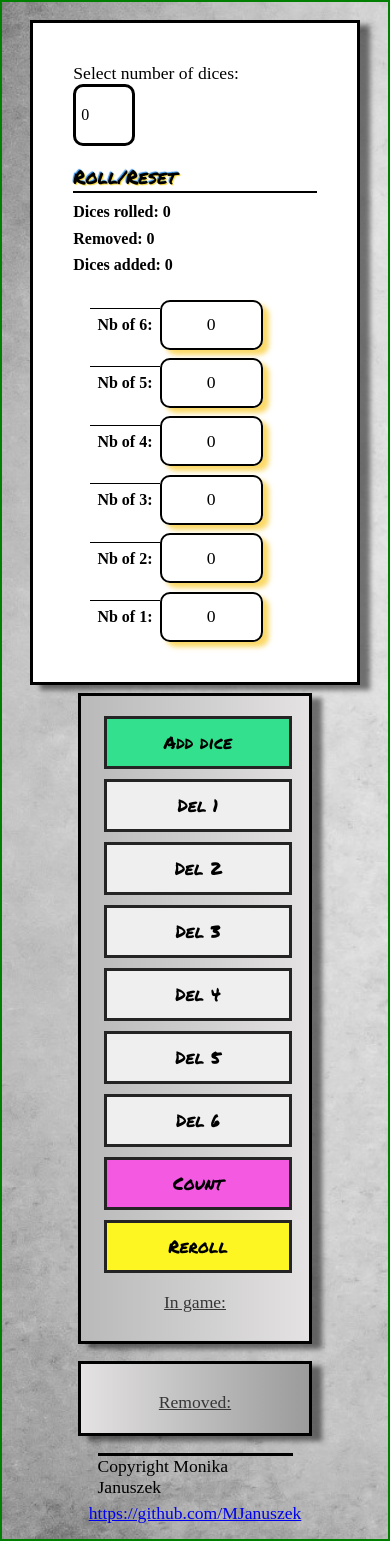
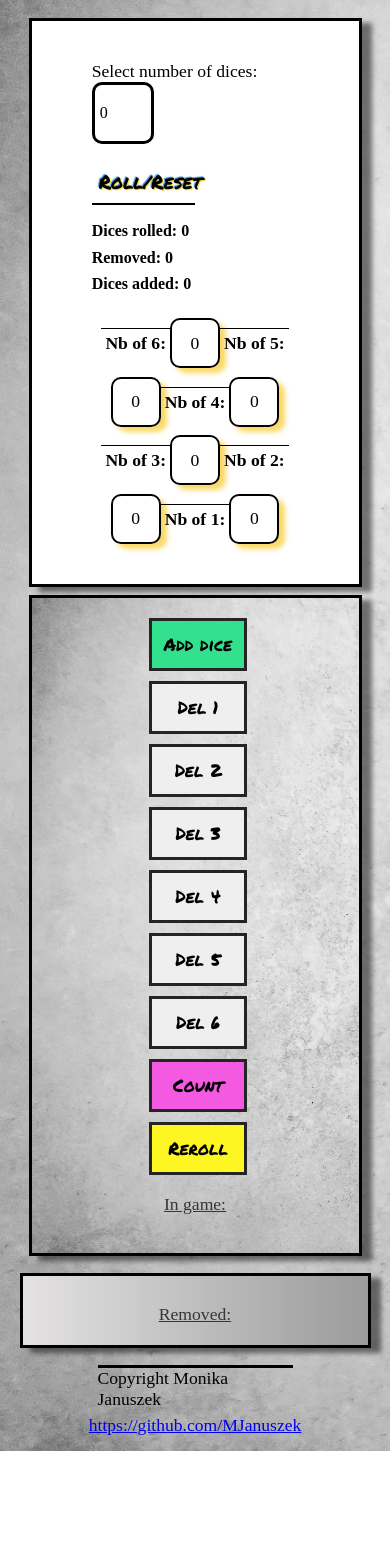
Before and after one commit to MJanuszek/roll-a-dice, a React (Vite) app: page / in a window 390 px wide. After the commit the page ends 1451 px from the top, so only its background shows below. Built offline with nearby package versions, Linux system fonts and the light colour scheme; a web font is replaced by a local one.

Commit message:
media queries corrections

```diff
--- a/src/App.css
+++ b/src/App.css
@@ -224,7 +224,6 @@ body {
     padding: 10px;
     margin: auto;
     width: 100%;
-    border: 2px solid green;
   }
   .dices {
     width: 90%;
@@ -232,34 +231,53 @@ body {
 
   .dices-count {
     margin-top: 1vh;
-    padding: 7px;
+    padding: 4px;
     box-shadow: none;
+    font-size: 1.1em;
   }
-  .params,
-  .allDices,
-  .removed {
-    width: 100vw;
-    box-sizing: border-box;
-  }
-
-  .buttons button,
-  .dices .params .roll {
-    width: 100%;
-    margin-bottom: 10px;
-  }
-  .statistics,
-  .removedDices,
-  .inGame,
-  .removed {
+  .statistics {
     display: flex;
     flex-wrap: wrap;
     justify-content: center;
     align-items: center;
-    max-width: 100%;
   }
-  .statistics .count {
+
+  .allDices {
+    min-width: 90%;
+    max-width: 90%;
+    display: flex;
+    flex-wrap: wrap;
+    justify-content: center;
+    background-image: url("../src/assets/mockaroon-YqUeLG7fMr4-unsplash.jpg");
+    background-repeat: no-repeat;
+    background-size: cover;
+  }
+  .inGame {
+    padding: 5px;
+    border-radius: 10px;
+  }
+  .roll {
     width: 50%;
+    padding: 7px;
   }
+  .btn {
+    width: 100%;
+    display: flex;
+    flex-wrap: wrap;
+    justify-content: center;
+
+    margin-bottom: 10px;
+  }
+
+  .removedDices {
+    min-width: 90vw;
+    max-width: 90vw;
+    display: flex;
+    flex-wrap: wrap;
+    justify-content: center;
+    align-items: center;
+  }
+
   .diceRolled,
   .diceRemoved {
     margin: 5px;
```
